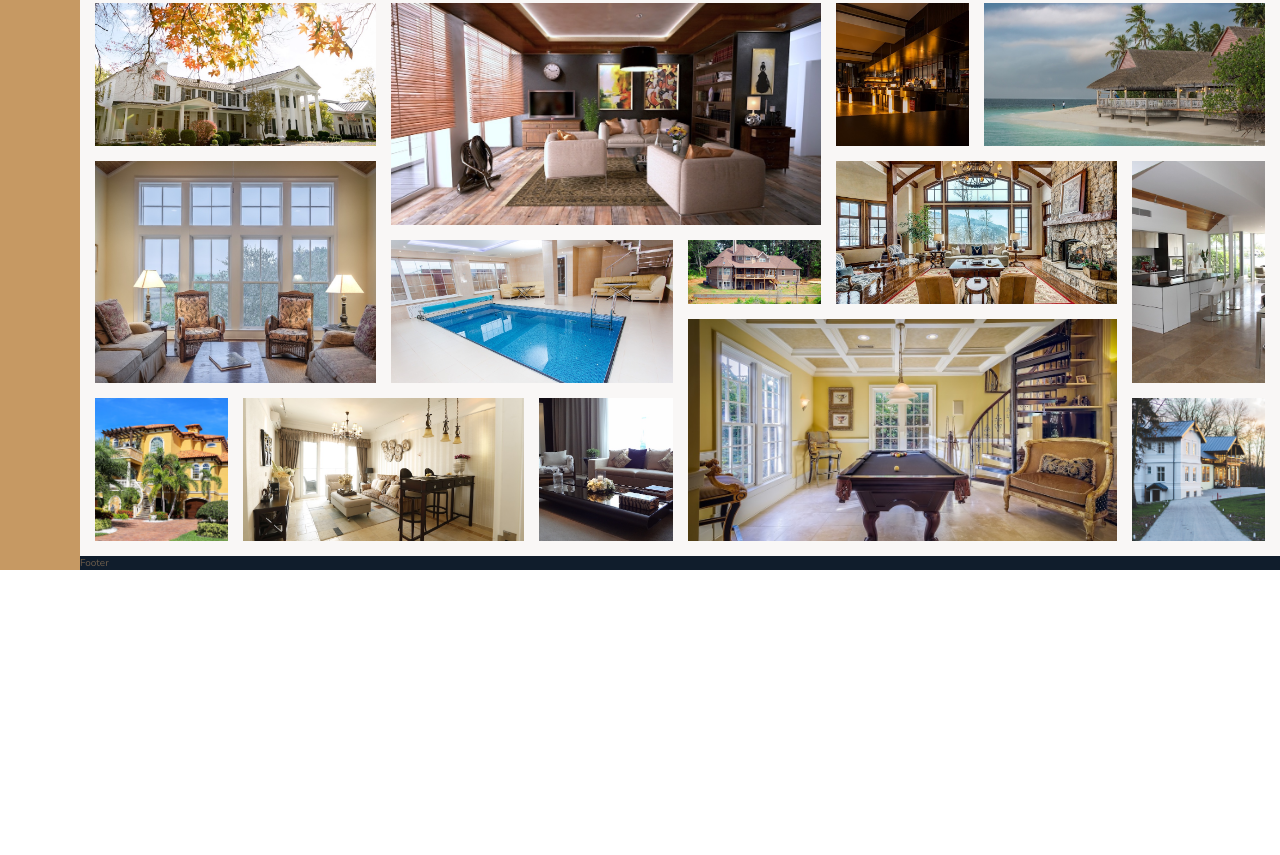
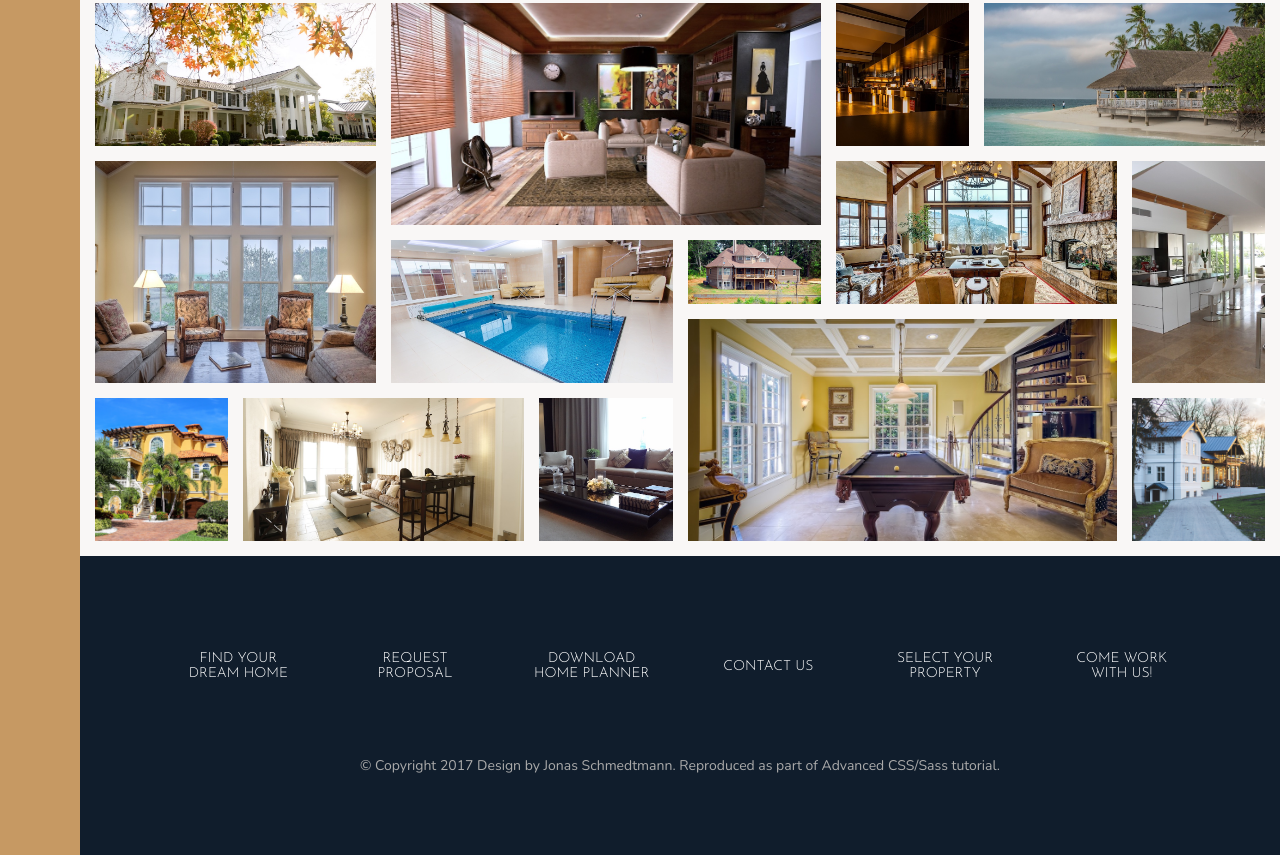
Before and after one commit to BillStephens2022/Nexter, a website: page index.html in a window 1280 px wide. Shown: the part 3014-3869 px from the top of the page. Before the commit the page ends 3584 px from the top, so only its background shows below. Drawn offline with nearby package versions, Linux system fonts and the light colour scheme.

Commit message:
added footer

```diff
--- a/index.html
+++ b/index.html
@@ -295,7 +295,17 @@
         <figure class="gallery__item gallery__item--14"><img src="img/gal-14.jpeg" alt="Gallery image 14" class="gallery__img"></figure>
       </section>
       <footer class="footer">
-        Footer
+        <ul class="nav">
+          <li class="nav__item"><a href="" class="nav__link">Find your dream home</a></li>
+          <li class="nav__item"><a href="" class="nav__link">Request proposal</a></li>
+          <li class="nav__item"><a href="" class="nav__link">Download home planner</a></li>
+          <li class="nav__item"><a href="" class="nav__link">Contact us</a></li>
+          <li class="nav__item"><a href="" class="nav__link">Select your property</a></li>
+          <li class="nav__item"><a href="" class="nav__link">Come work with us!</a></li>
+        </ul>
+        <p class="copyright">
+          &copy; Copyright 2017 Design by Jonas Schmedtmann.  Reproduced as part of Advanced CSS/Sass tutorial.
+        </p>
       </footer>
     </body>
 </html>
--- a/sass/_footer.scss
+++ b/sass/_footer.scss
@@ -1,4 +1,42 @@
 .footer {
     background-color: $color-secondary;
     grid-column: full-start / full-end;
+    padding: 8rem;
 }
+
+.nav {
+    list-style: none;
+    display: grid;
+    grid-template-columns: repeat(auto-fit, minmax(15rem, 1fr));
+    grid-gap: 2rem;
+    align-items: center;
+
+    &__link:link,
+    &__link:visited {
+        font-size: 1.4rem;
+        color: #fff;
+        text-decoration: none;
+        font-family: $font-display;
+        text-transform: uppercase;
+        text-align: center;
+        padding: 1.5rem;
+        display: block;
+        transition: all .2s;
+    }
+
+    &__link:hover,
+    &__link:active {
+        background-color: rgba(#fff, .05);
+        transform: translateY(-3px);
+    }
+}
+
+.copyright {
+    font-size: 1.4rem;
+    color: $color-grey-light-2;
+    margin-top: 6rem;
+    margin-right: auto;
+    margin-left: auto;
+    text-align: center;
+    width: 70%;
+  }
```
Also changed, not shown: css/style.css.
